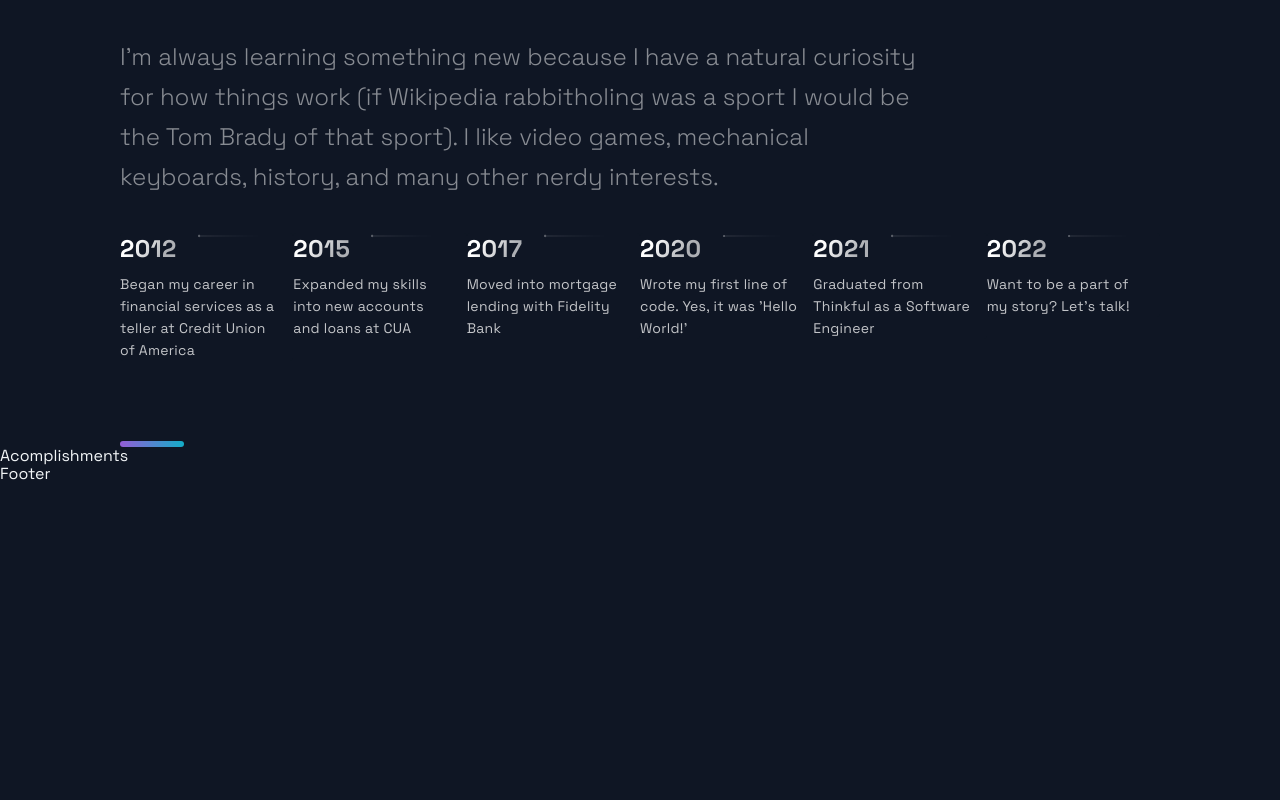
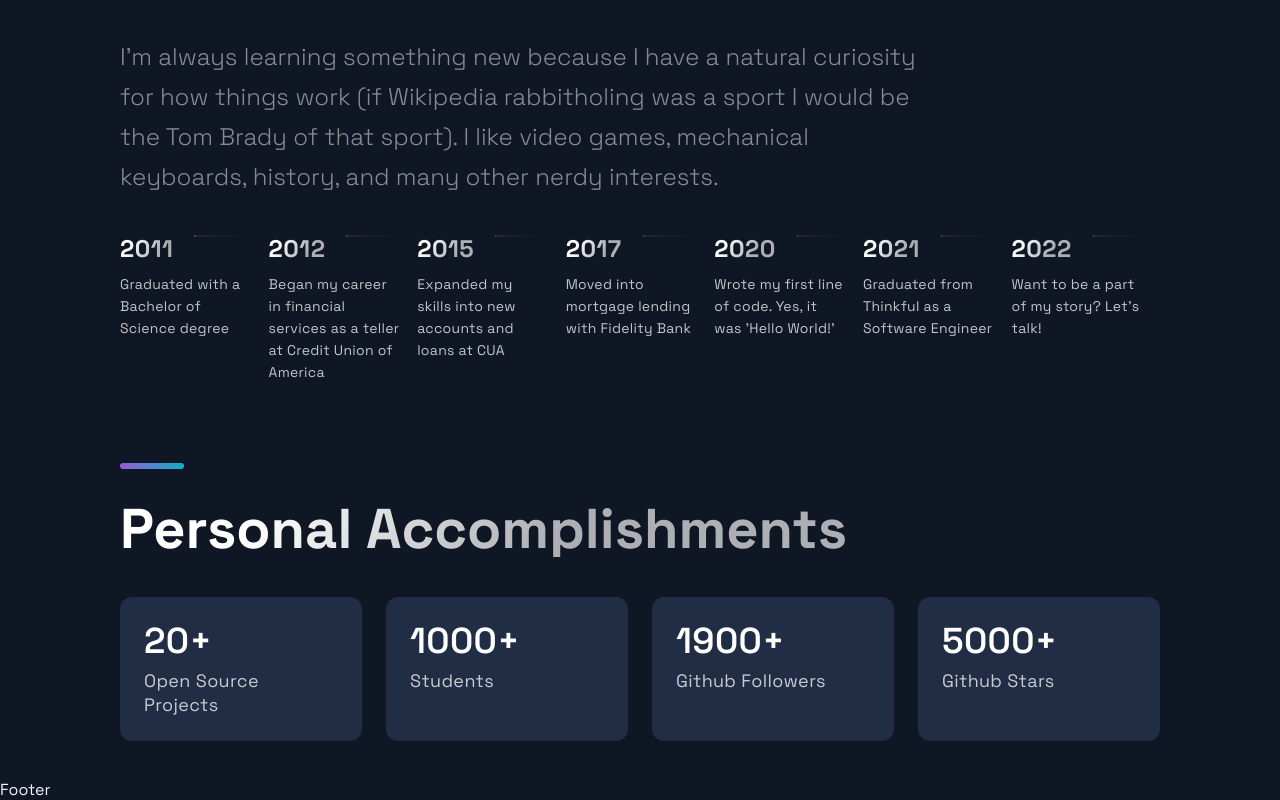
Before and after one commit to borocodes/jb_react_portfolio, a Next.js app: page / in a window 1280 px wide. Shown: the part 3433-4233 px from the top of the page. Before the commit the page ends 3917 px from the top, so only its background shows below. Built offline with nearby package versions, Linux system fonts and the light colour scheme.

Commit message:
Accomplishments section completed

```diff
--- a/src/components/Acomplishments/Acomplishments.js
+++ b/src/components/Acomplishments/Acomplishments.js
@@ -11,9 +11,17 @@ const data = [
 ];
 
 const Acomplishments = () => (
-  <div>
-    Acomplishments
-  </div>
+  <Section>
+    <SectionTitle>Personal Accomplishments</SectionTitle>
+    <Boxes>
+      {data.map((card, index) => (
+        <Box key={index}>
+          <BoxNum>{card.number}+</BoxNum>
+          <BoxText>{card.text}</BoxText>
+        </Box>
+      ))}
+    </Boxes>
+  </Section>
 );
 
 export default Acomplishments;
--- a/src/constants/constants.js
+++ b/src/constants/constants.js
@@ -38,6 +38,7 @@ export const projects = [
 ];
 
 export const TimeLineData = [
+  { year: 2011, text: 'Graduated with a Bachelor of Science degree'},
   { year: 2012, text: 'Began my career in financial services as a teller at Credit Union of America', },
   { year: 2015, text: 'Expanded my skills into new accounts and loans at CUA', },
   { year: 2017, text: 'Moved into mortgage lending with Fidelity Bank', },
```
